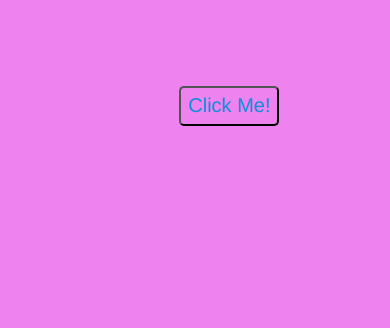
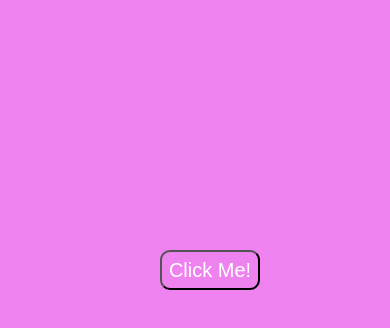
Before and after one commit to Diyorbek-Dev/change_color_background, a plain HTML site: page index.html in a window 390 px wide. Drawn offline with Linux system fonts and the light colour scheme.

Commit message:
added css

```diff
--- a/index.html
+++ b/index.html
@@ -4,7 +4,7 @@
     <meta charset="UTF-8">
     <meta http-equiv="X-UA-Compatible" content="IE=edge">
     <meta name="viewport" content="width=device-width, initial-scale=1.0">
-    <title>Document</title>
+    <title>java scrip 1</title>
     <link rel="stylesheet" href="style.css">
 </head>
 <body>
--- a/style.css
+++ b/style.css
@@ -8,13 +8,33 @@ button{
     height: 40px;
     margin-left: 46%;
     margin-top:22%;
-    border-radius: 5px 5px 5px 5px;
+    border-radius: 10px 10px 10px 10px;
     font-size: 20px;
-    font-family: 'Franklin Gothic Medium', 'Arial Narrow', Arial, sans-serif;
-    color: rgb(12, 143, 219);
+    color: white;
     background-color: violet;
     outline: none;
 }
 button:hover{
     background-color: black;
 }
+@media screen and (max-width:768px){
+    button{
+        margin-top: 250px;
+    }
+}
+@media screen and (max-width:425px){
+    button{
+        margin-left: 160px;
+    }
+
+}
+@media screen and (max-width:375px){
+    button{
+        margin-left: 140px;
+    }
+}
+@media screen and (max-width:320px){
+    button{
+        margin-left: 110px;
+    }
+}
```
